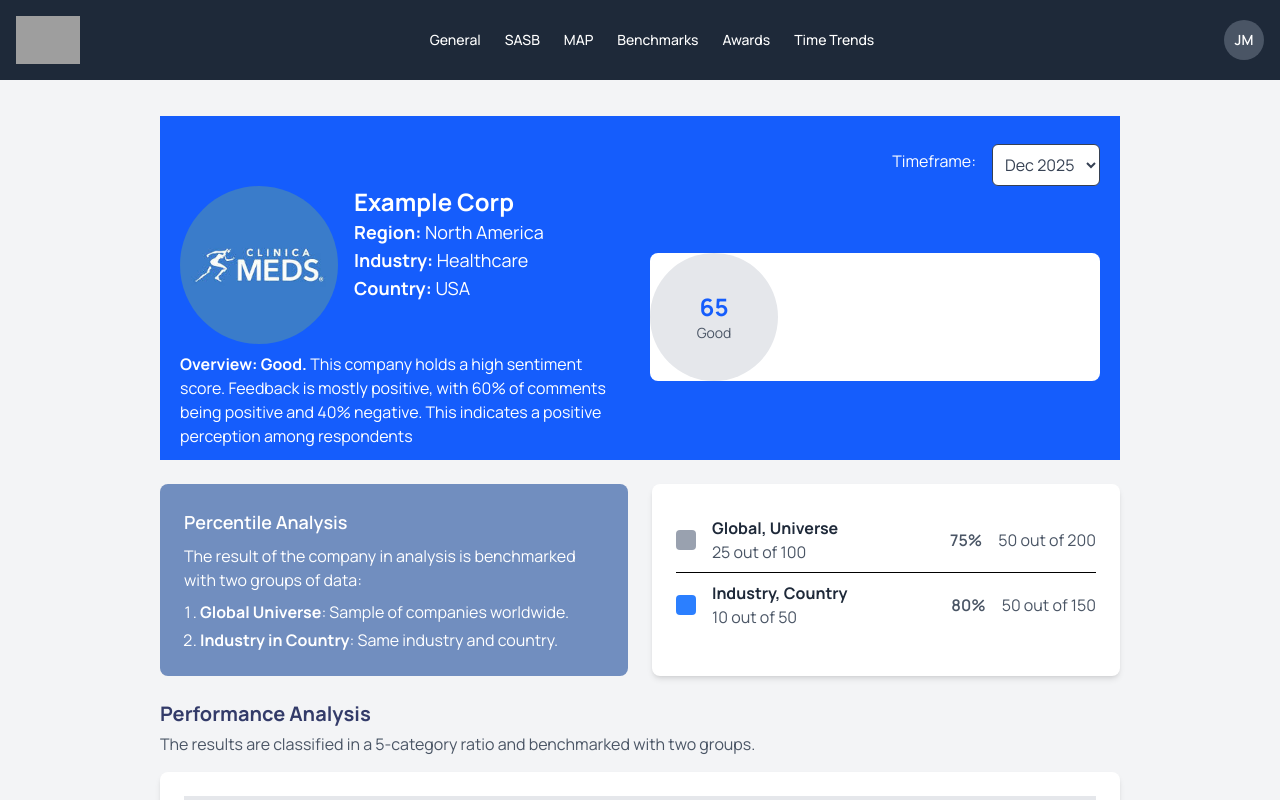
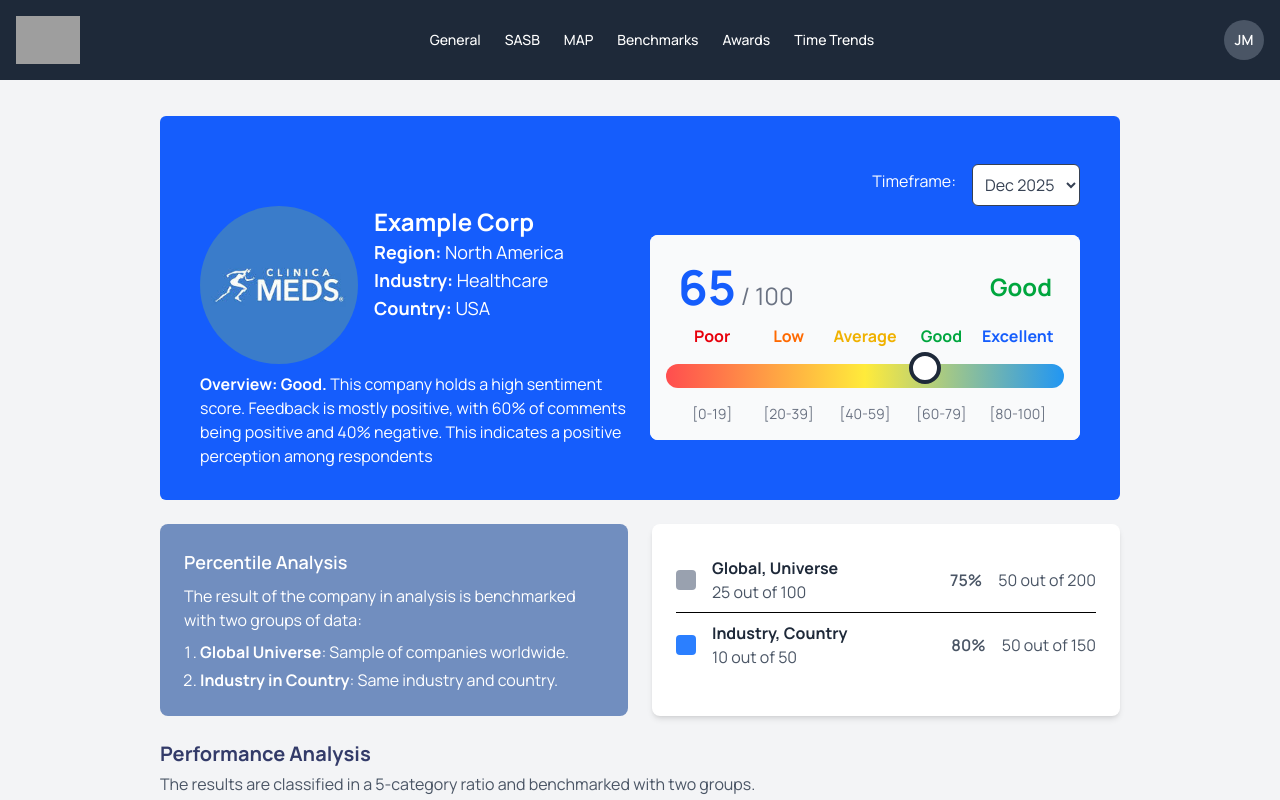
Before and after one commit to SSIndex/MonitorPOC, a Next.js app in the folder monitor/: page /general in a window 1280 px wide. Shown: the top 800 px of the page. Built offline with nearby package versions, Linux system fonts and the light colour scheme; grey boxes are pictures that could not be loaded.

Commit message:
feat(example gauge_chart): MAKE example gauge chart

```diff
--- a/monitor/src/_components/example.tsx
+++ b/monitor/src/_components/example.tsx
@@ -6,6 +6,7 @@ import React, { useMemo } from 'react';
 // import { GaugeChart } from './GaugeChart'; // Placeholder for your gauge chart component
 // import { DatePickerYearly } from './DatePickerYearly'; // Placeholder for your date picker
 import GaugeChart from './gauge_chart';
+import ExampleGaugeChart from './gauge_chart';
 import DatePickerYearly from './datepicker';
 
 // Props interface for TypeScript typing
@@ -54,7 +55,7 @@ export const Card: React.FC<CardProps> = ({
   return (
     <section className="pt-3">
       <div
-        className={`card rounded-3 ${backgroundColor} ${textColor}`}
+        className={`card rounded-md p-5 ${backgroundColor} ${textColor}`}
       >
         {/* Date Picker Section */}
         {datePicker && (
@@ -134,12 +135,7 @@ const ExampleCard: React.FC = () => {
       region="North America"
       overview={categorizeScore(generalScore)}
       overviewGraph={
-        <GaugeChart
-          score={generalScore}
-          scoreText={categorizeScore(generalScore)}
-          minValue={mockMinValue}
-          maxValue={mockMaxValue}
-        />
+        <ExampleGaugeChart/>
       }
       datePicker={<DatePickerYearly />}
     />
--- a/monitor/src/_components/gauge_chart.tsx
+++ b/monitor/src/_components/gauge_chart.tsx
@@ -1,11 +1,144 @@
-// Dummy Gauge Chart Component (Placeholder)
-export default function GaugeChart({ score, scoreText }) {
+'use client';
+
+import React, { useMemo } from 'react';
+
+// Props interface for TypeScript typing
+interface GaugeChartProps {
+  score: number;
+  scoreText: string; // e.g., "Poor", "Low", "Average", "Good", "Excellent"
+  minValue?: number;
+  maxValue?: number;
+  labels?: React.ReactNode[]; // Custom labels for score ranges
+  scoreLabels?: React.ReactNode[]; // Custom score range labels (e.g., "[0-19]")
+}
+
+// Utility function to categorize score to Tailwind text color class
+const categorizeScoreToTextClassName = (score: number): string => {
+  if (score < 20) return 'text-red-600'; // Poor
+  if (score < 40) return 'text-orange-500'; // Low
+  if (score < 60) return 'text-yellow-500'; // Average
+  if (score < 80) return 'text-green-600'; // Good
+  return 'text-blue-600'; // Excellent
+};
+
+// GaugeChart Component
+export const GaugeChart: React.FC<GaugeChartProps> = ({
+  score,
+  scoreText,
+  minValue = 0,
+  maxValue = 100,
+  labels,
+  scoreLabels,
+}) => {
+  // Default labels and score labels
+  const DEFAULT_LABELS = useMemo(
+    () => [
+      <b key="poor" className="text-red-600">Poor</b>,
+      <b key="low" className="text-orange-500">Low</b>,
+      <b key="average" className="text-yellow-500">Average</b>,
+      <b key="good" className="text-green-600">Good</b>,
+      <b key="excellent" className="text-blue-600">Excellent</b>,
+    ],
+    []
+  );
+
+  const DEFAULT_SCORE_LABELS = useMemo(
+    () => [
+      <p key="0-19" className="text-gray-500 text-sm">[0-19]</p>,
+      <p key="20-39" className="text-gray-500 text-sm">[20-39]</p>,
+      <p key="40-59" className="text-gray-500 text-sm">[40-59]</p>,
+      <p key="60-79" className="text-gray-500 text-sm">[60-79]</p>,
+      <p key="80-100" className="text-gray-500 text-sm">[80-100]</p>,
+    ],
+    []
+  );
+
+  // Use custom labels if provided, otherwise fallback to defaults
+  const textLabels = labels || DEFAULT_LABELS;
+  const finalScoreLabels = scoreLabels || DEFAULT_SCORE_LABELS;
+
+  // Calculate the percentage position of the score along the bar, clamped between 0 and 100
+  const calculatePosition = (): number => {
+    const position = ((score - minValue) / (maxValue - minValue)) * 100;
+    return Math.max(0, Math.min(100, position)); // Clamp between 0 and 100
+  };
+
+  // Render the score text with dynamic class based on score
+  const renderScoreText = useMemo(() => {
+    const textClassName = categorizeScoreToTextClassName(score);
+    return <b className={`${textClassName} text-2xl`}>{scoreText}</b>;
+  }, [score, scoreText]);
+
+  // Render score display (numeric score and descriptive text)
+  const renderScoreDisplay = () => (
+    <div className="flex justify-between items-center p-3">
+      <div className="text-blue-600">
+        <p className="m-0">
+          <span className="text-5xl font-bold">{score}</span>
+          <span className="text-gray-500 text-2xl"> / {maxValue}</span>
+        </p>
+      </div>
+      <div className="text-blue-600">
+        {renderScoreText}
+      </div>
+    </div>
+  );
+
+  // Render labels (above or below gradient bar)
+  const renderLabels = (labelList: React.ReactNode[]) => (
+    <div className="flex justify-between w-full px-2">
+      {labelList.map((label, index) => (
+        <span key={index} className="text-center flex-1">{label}</span>
+      ))}
+    </div>
+  );
+
+  // Render gradient bar with score marker
+  const renderGradientBar = () => {
+    const scorePosition = calculatePosition();
     return (
-      <div className="w-32 h-32 bg-gray-200 rounded-full flex items-center justify-center text-center">
-        <div>
-          <p className="text-2xl font-bold text-blue-600">{score}</p>
-          <p className="text-sm text-gray-600">{scoreText}</p>
-        </div>
+      <div className="w-full relative mt-4 mb-4">
+        {/* Gradient Bar */}
+        <div
+          className="w-full h-6 rounded-full"
+          style={{
+            background: 'linear-gradient(to right, #ff4d4f, #ffeb3b 50%, #2196f3)',
+          }}
+        />
+        {/* Score Marker */}
+        <div
+          className="absolute border-4 border-gray-800 bg-white rounded-full"
+          style={{
+            top: '-12px', // Adjusted to sit above the thicker bar
+            left: `${scorePosition}%`,
+            transform: 'translateX(-50%)',
+            width: '32px',
+            height: '32px',
+          }}
+        />
       </div>
     );
-  }
+  };
+
+  // Main render
+  return (
+    <div className="text-center p-4 bg-gray-50 rounded-lg">
+      {renderScoreDisplay()}
+      {renderLabels(textLabels)}
+      {renderGradientBar()}
+      {renderLabels(finalScoreLabels)}
+    </div>
+  );
+};
+
+// Example usage
+const ExampleGaugeChart: React.FC = () => (
+  <GaugeChart
+    score={65}
+    scoreText="Good"
+    minValue={0}
+    maxValue={100}
+  />
+);
+
+export default ExampleGaugeChart;
```
